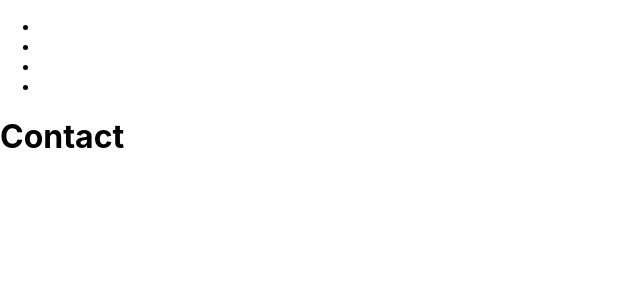
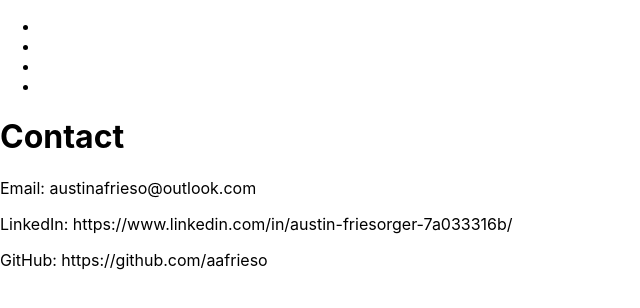
Before and after one commit to aafrieso/portfolio, a React (Create React App) app: page /contact in a window 1280 px wide. Shown: the top 308 px of the page, without its empty margins (0-640 px from the left). Built offline with nearby package versions, Linux system fonts and the light colour scheme.

Commit message:
update contact

```diff
--- a/src/pages/Contact.jsx
+++ b/src/pages/Contact.jsx
@@ -1,7 +1,11 @@
 function Contact() {
   return (
+    <>
       <h1>Contact</h1>
+      <p>Email: austinafrieso@outlook.com</p>
+      <p>LinkedIn: https://www.linkedin.com/in/austin-friesorger-7a033316b/</p>
+      <p>GitHub: https://github.com/aafrieso</p>
+    </>
   )
 }
-
 export default Contact
```
